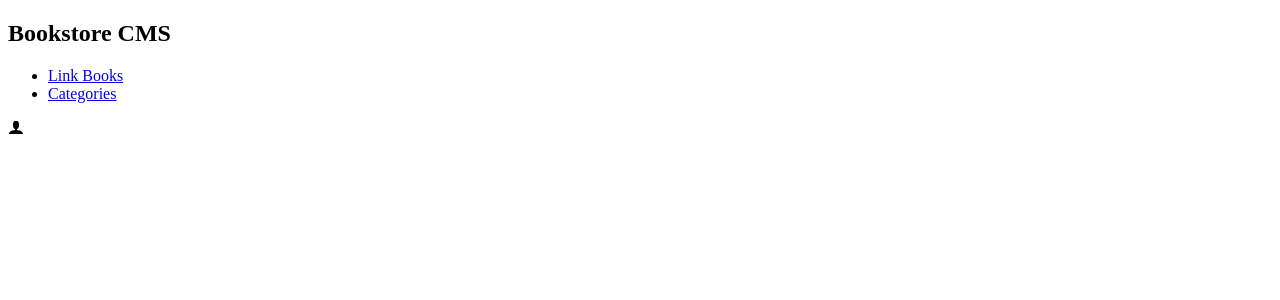
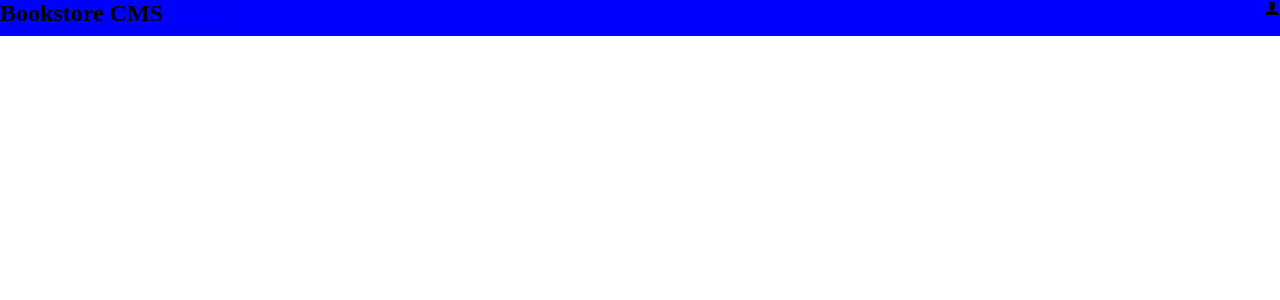
Before and after one commit to andersonlebon/BookStore, a React (Create React App) app: page / in a window 1280 px wide. Shown: the top 300 px of the page. Built offline with nearby package versions, Linux system fonts and the light colour scheme.

Commit message:
Add default syling:

```diff
--- a/src/components/header.jsx
+++ b/src/components/header.jsx
@@ -10,8 +10,8 @@ class Header extends Component {
 
   render() {
     return (
-      <header>
-        <nav>
+      <header className="w100">
+        <nav className="flex w100">
           <h1>Bookstore CMS</h1>
           <ul>
             <li>
@@ -21,7 +21,7 @@ class Header extends Component {
               <Link to="/categories">Categories</Link>
             </li>
           </ul>
-          <div className="user">
+          <div className="user l-auto">
             <ImUser />
           </div>
         </nav>
--- a/src/sass/App.css
+++ b/src/sass/App.css
@@ -1,4 +1,6 @@
-/* stylelint-disable */
+header {
+  background-color: blue;
+}
 
 .book-item {
   display: -webkit-box;
@@ -10,4 +12,115 @@
 .book-item div {
   margin: 10px;
 }
+
+* {
+  margin: 0;
+  padding: 0;
+  -webkit-box-sizing: border-box;
+          box-sizing: border-box;
+  list-style: none;
+  text-decoration: none;
+}
+
+* a:hover,
+* button:hover {
+  cursor: pointer;
+}
+
+.flex {
+  display: -webkit-box;
+  display: -ms-flexbox;
+  display: flex;
+}
+
+.flex-col {
+  -webkit-box-orient: vertical;
+  -webkit-box-direction: normal;
+      -ms-flex-direction: column;
+          flex-direction: column;
+}
+
+.flex-row {
+  -webkit-box-orient: horizontal;
+  -webkit-box-direction: normal;
+      -ms-flex-direction: row;
+          flex-direction: row;
+}
+
+.flex-center-all {
+  -webkit-box-pack: center;
+      -ms-flex-pack: center;
+          justify-content: center;
+  -webkit-box-align: center;
+      -ms-flex-align: center;
+          align-items: center;
+}
+
+.j-center {
+  -webkit-box-pack: center;
+      -ms-flex-pack: center;
+          justify-content: center;
+}
+
+.j-between {
+  -webkit-box-pack: justify;
+      -ms-flex-pack: justify;
+          justify-content: space-between;
+}
+
+.j-end {
+  -webkit-box-pack: end;
+      -ms-flex-pack: end;
+          justify-content: flex-end;
+}
+
+.j-around {
+  -ms-flex-pack: distribute;
+      justify-content: space-around;
+}
+
+.al-end {
+  -webkit-box-align: end;
+      -ms-flex-align: end;
+          align-items: flex-end;
+}
+
+.al-center {
+  -webkit-box-align: center;
+      -ms-flex-align: center;
+          align-items: center;
+}
+
+.al-start {
+  -webkit-box-align: start;
+      -ms-flex-align: start;
+          align-items: flex-start;
+}
+
+.j-start {
+  -webkit-box-align: start;
+      -ms-flex-align: start;
+          align-items: flex-start;
+}
+
+.mx-auto {
+  margin-left: auto;
+  margin-right: auto;
+}
+
+.l-auto {
+  margin-left: auto;
+}
+
+.r-auto {
+  margin-right: auto;
+}
+
+.w100 {
+  width: 100%;
+}
+
+.h100 {
+  height: 100%;
+}
 /*# sourceMappingURL=App.css.map */
--- a/src/sass/App.scss
+++ b/src/sass/App.scss
@@ -1,9 +1,26 @@
+@import './navbar';
+
 .book-item {
   display: flex;
   margin: 10px;
 
   div {
     margin: 10px;
+  }
+}
+
+* {
+  margin: 0;
+  padding: 0;
+  box-sizing: border-box;
+  list-style: none;
+  text-decoration: none;
+
+  a,
+  button {
+    &:hover {
+      cursor: pointer;
+    }
   }
 }
 
@@ -55,3 +72,24 @@
 .j-start {
   align-items: flex-start;
 }
+
+.mx-auto {
+  margin-left: auto;
+  margin-right: auto;
+}
+
+.l-auto {
+  margin-left: auto;
+}
+
+.r-auto {
+  margin-right: auto;
+}
+
+.w100 {
+  width: 100%;
+}
+
+.h100 {
+  height: 100%;
+}
--- /dev/null
+++ b/src/sass/_navbar.scss
@@ -0,0 +1,3 @@
+header {
+  background-color: blue;
+}
```
Also changed, not shown: 1 other file (tests, documents, lock files or other folders).
